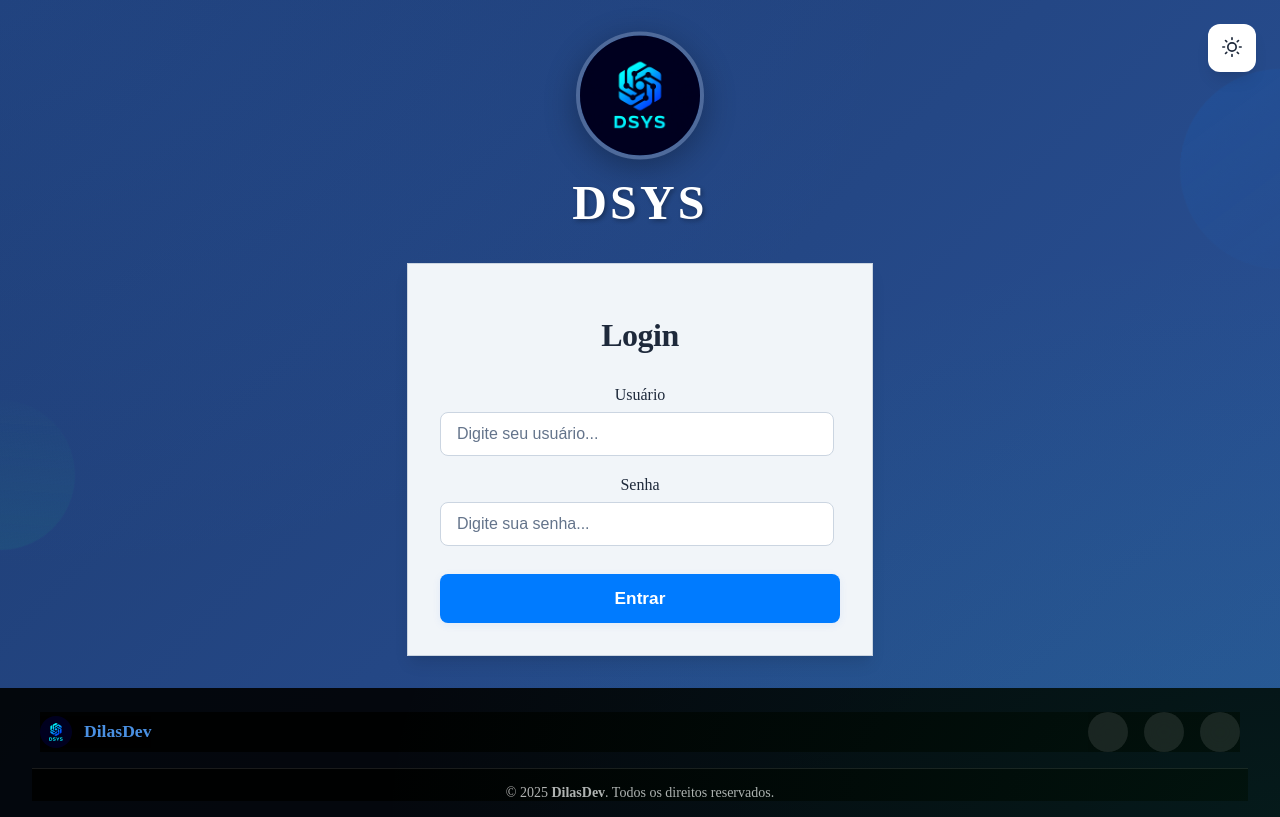
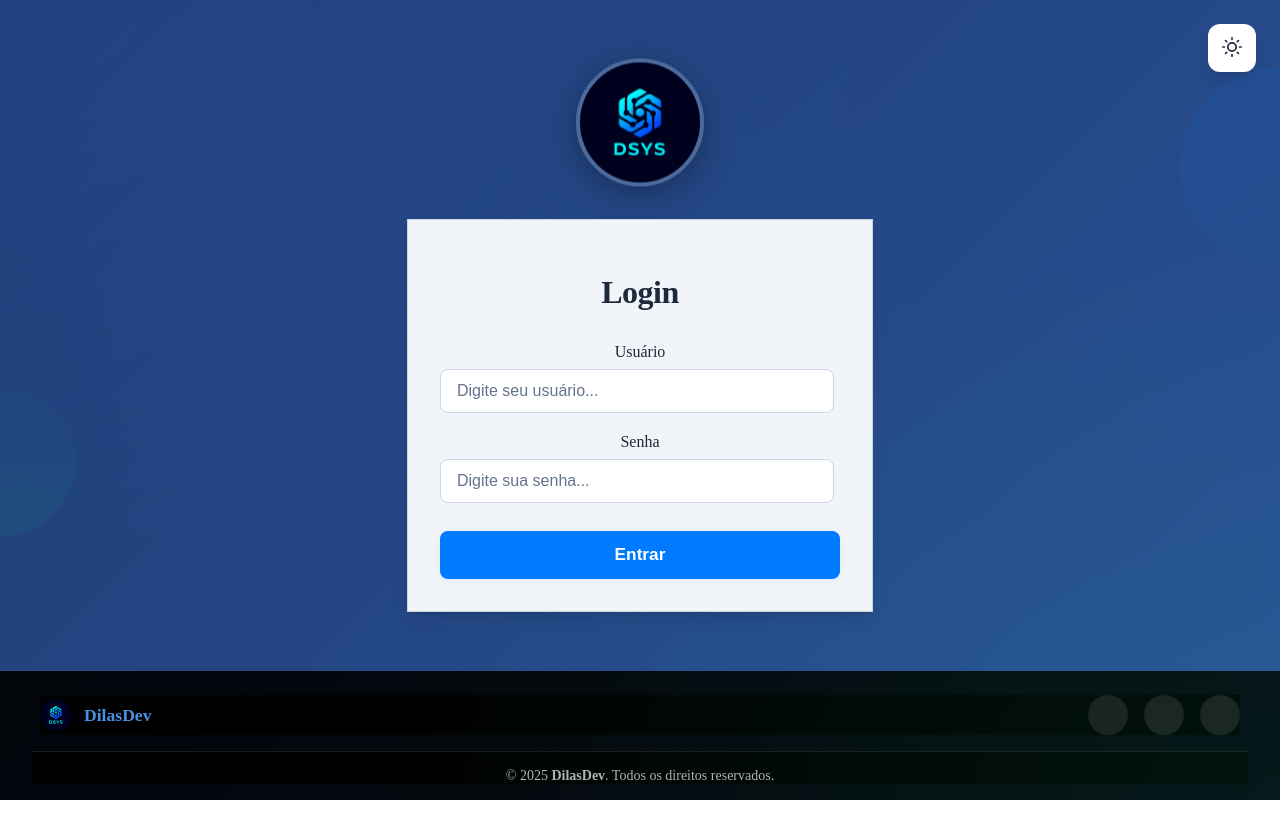
Before and after one commit to DiiasDev/dashboardRotina, a React (Create React App) app: page / in a window 1280 px wide. Built offline with nearby package versions, Linux system fonts and the light colour scheme; some icons are missing; the HTML template or start-up script is replaced by a standard one.

Commit message:
fix: remoção de titulo DSYS

```diff
--- a/src/Pages/LoginPage/loginPage.tsx
+++ b/src/Pages/LoginPage/loginPage.tsx
@@ -16,7 +16,6 @@ export default function LoginPage() {
             alt="DSYS Logo"
             className={styles.logo}
           />
-          <h1 className={styles.brandName}>DSYS</h1>
         </div>
         <FormLogin />
       </div>
```
